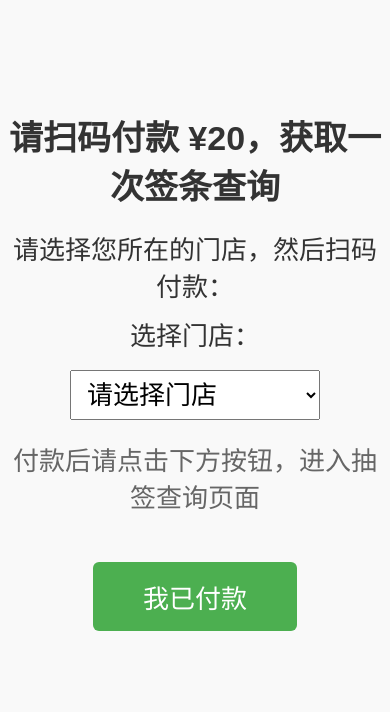
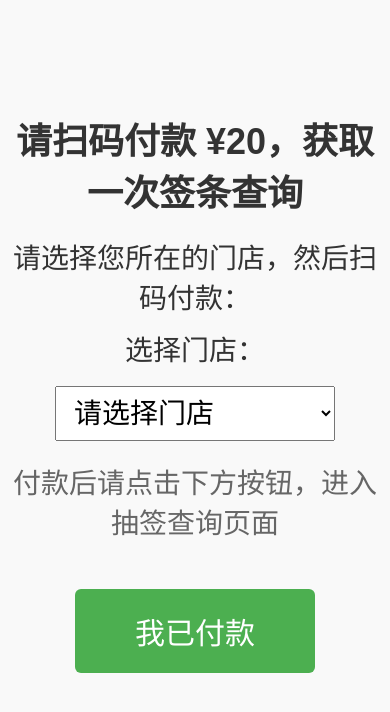
Before and after one commit to xingniantobuildRainbowhouse/qian_system, a Flask app: page / in a window 390 px wide. Shown: the top 712 px of the page. Run offline with Flask 2, Linux system fonts and the light colour scheme.

Commit message:
移动端整体放大，优化手机查看体验

```diff
--- a/templates/pay.html
+++ b/templates/pay.html
@@ -62,10 +62,19 @@
                            font-size: 28px;
                     }
                     h1 {
-                           font-size: 34px;
+                           font-size: 36px;
                      }
-                     p, .note, label[for="branch"], select#branch, button {
-        font-size: 26px;
+                     p, .note, label[for="branch"] {
+                           font-size: 28px;
+                     }
+                     select#branch {
+                           font-size: 28px;
+                           padding: 10px 14px;   /* 更好点击 */
+                           width: 280px;         /* 稍宽一点 */
+                     }
+                     button {
+                           font-size: 30px;
+                           padding: 20px 60px;   /* 更高按钮，手指点着更舒服 */
                      }   /* 手机页面放大 */
           }
     </style>
```
Also changed, not shown: templates/index.html (+16 -8 lines).
